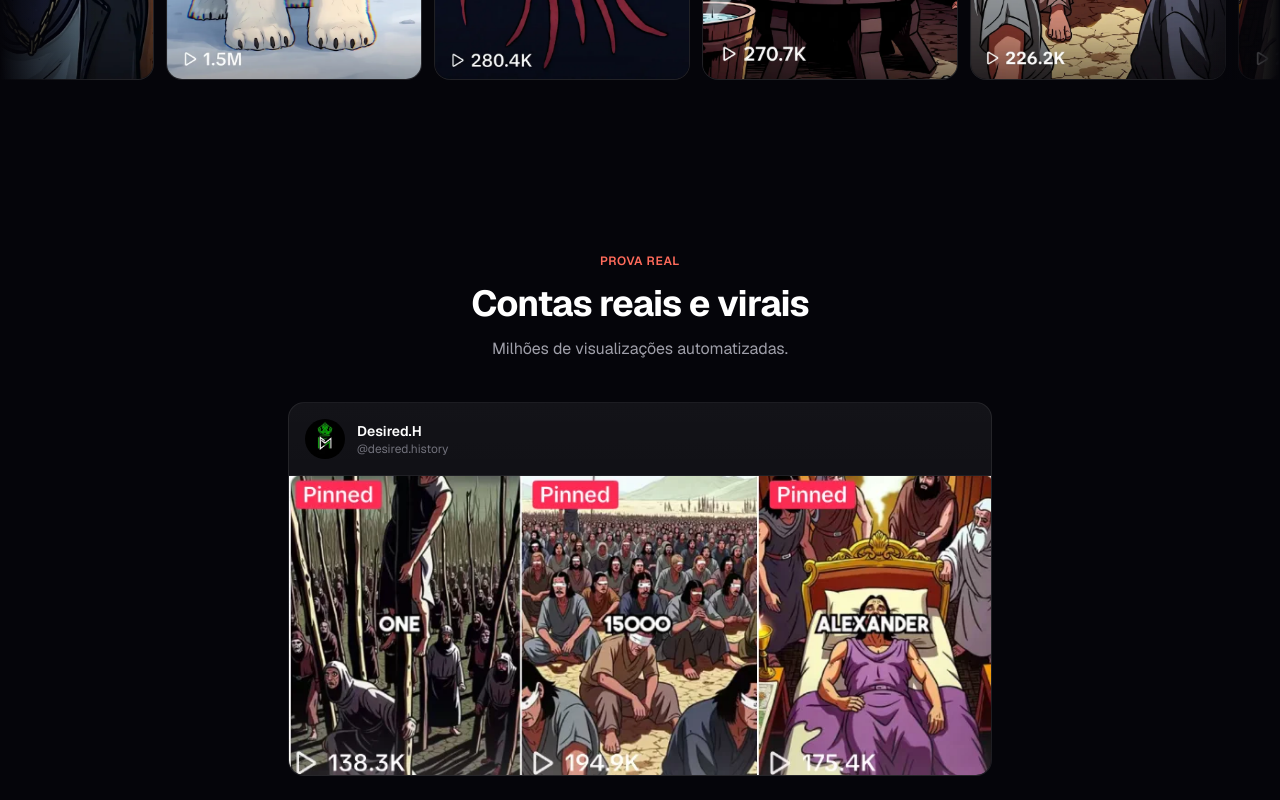
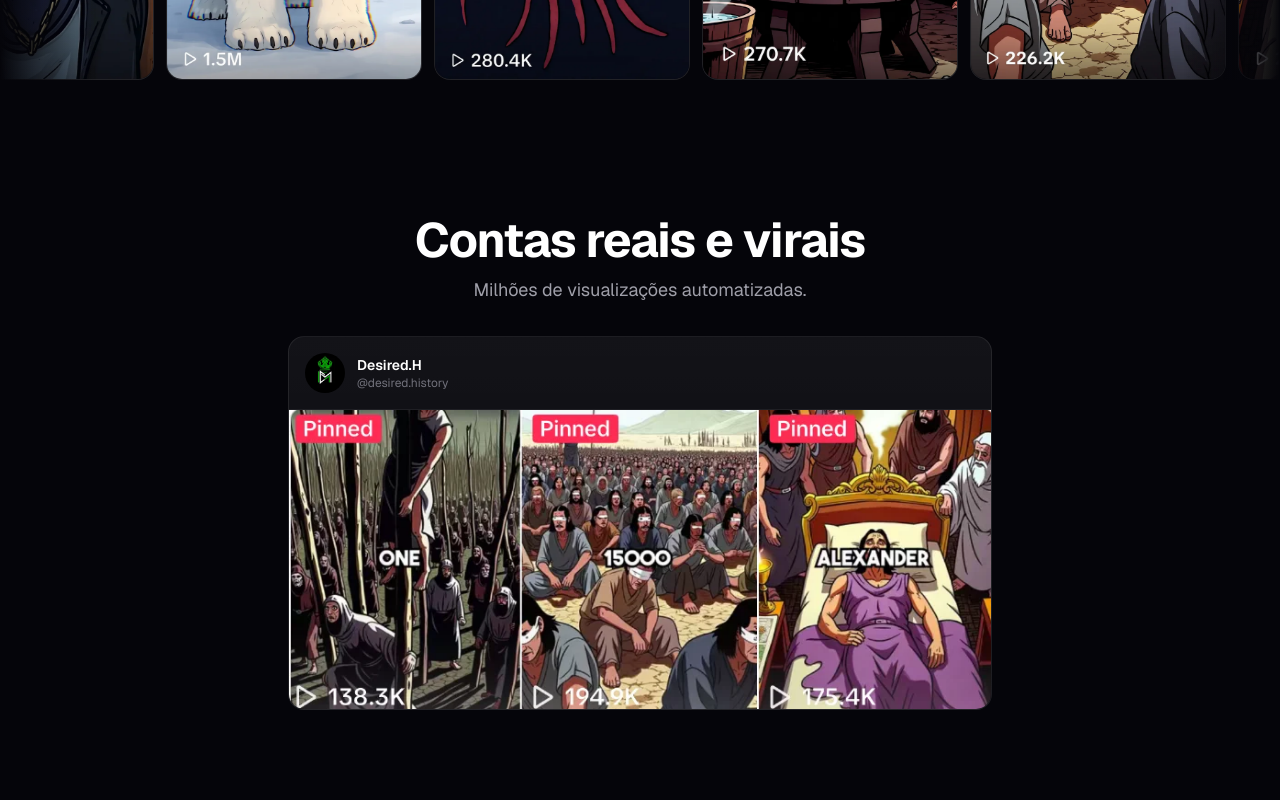
Before and after one commit to mocinhadigital/Virazo, a Next.js app: page / in a window 1280 px wide. Shown: the part 1260-2060 px from the top of the page. Built offline with nearby package versions, Linux system fonts and the light colour scheme.

Commit message:
Ajusta secao Contas reais e virais: remove eyebrow PROVA REAL, aumenta titulo ~20%, reduz espacamento vertical

```diff
--- a/src/components/landing/RealAccounts.tsx
+++ b/src/components/landing/RealAccounts.tsx
@@ -1,16 +1,15 @@
-import SectionHeading from "./SectionHeading";
-
 export default function RealAccounts() {
   return (
-    <section className="py-20 sm:py-28">
-      <div className="mx-auto max-w-3xl px-4 sm:px-6 lg:px-8">
-        <SectionHeading
-          eyebrow="Prova real"
-          title="Contas reais e virais"
-          description="Milhões de visualizações automatizadas."
-        />
+    <section className="py-16 sm:py-20">
+      <div className="mx-auto max-w-3xl px-4 text-center sm:px-6 lg:px-8">
+        <h2 className="text-4xl font-bold tracking-tight text-white sm:text-5xl">
+          Contas reais e virais
+        </h2>
+        <p className="mt-3 text-base text-zinc-400 sm:text-lg">
+          Milhões de visualizações automatizadas.
+        </p>
 
-        <div className="card-glass mt-10 overflow-hidden rounded-2xl">
+        <div className="card-glass mt-8 overflow-hidden rounded-2xl text-left">
           <div className="flex items-center gap-3 border-b border-white/[0.06] p-4">
             {/* eslint-disable-next-line @next/next/no-img-element */}
             <img
```
